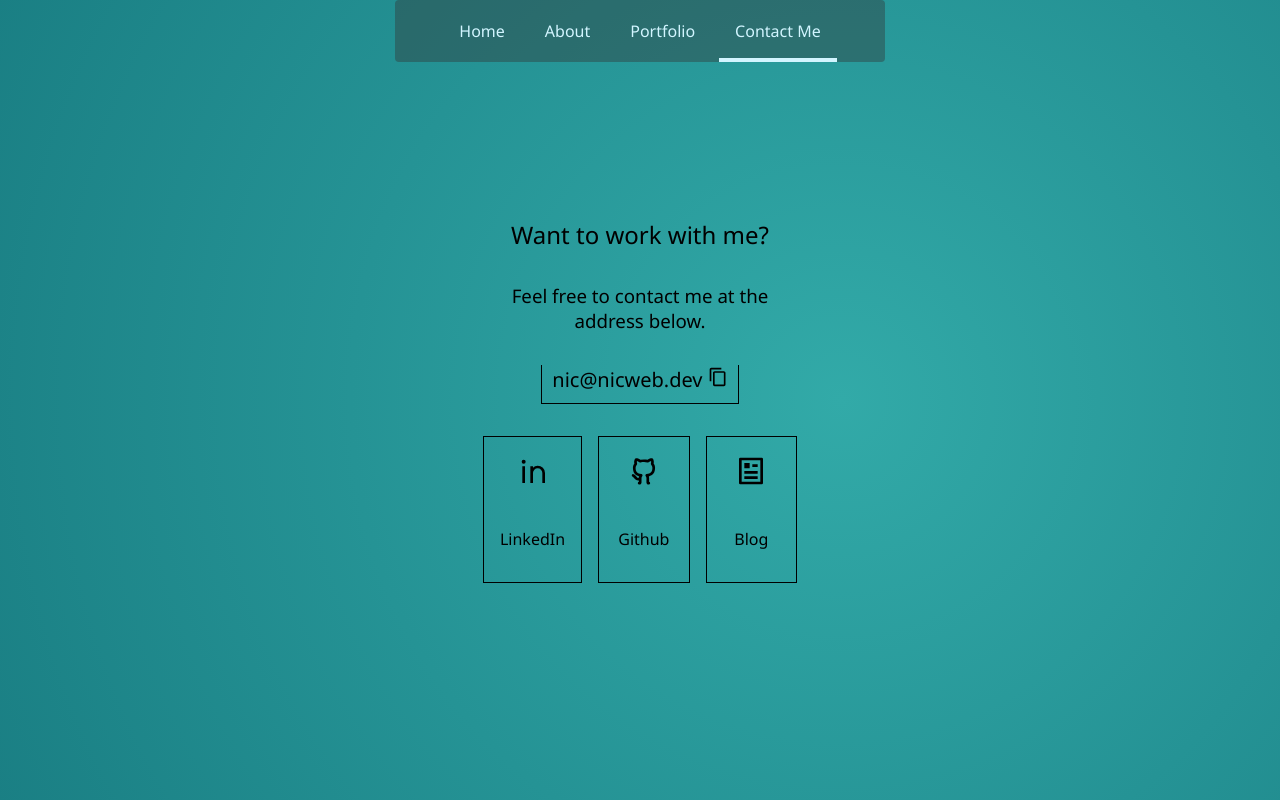
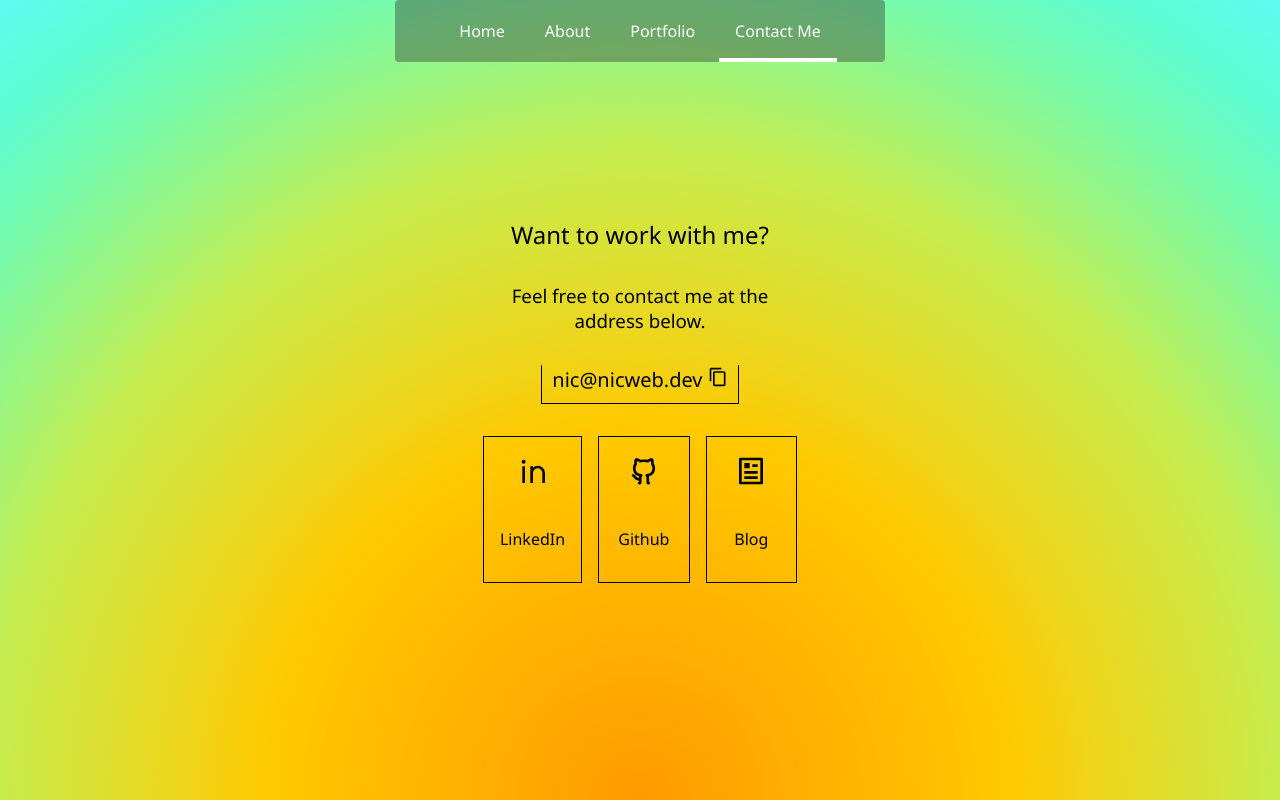
Before and after one commit to NicMortelliti/portfolio, a React (Create React App) app: page /contact in a window 1280 px wide. Built offline with nearby package versions, Linux system fonts and the light colour scheme.

Commit message:
update background effect

```diff
--- a/src/components/App.js
+++ b/src/components/App.js
@@ -1,10 +1,10 @@
-import React, { useState } from "react";
+import React from "react";
 import { BrowserRouter as Router, Routes, Route } from "react-router-dom";
 
 // Styled Components
 import GlobalStyles from "./styles/Global";
 import { ThemeProvider } from "styled-components";
-import { blue } from "./styles/Theme";
+import { theme } from "./styles/Theme";
 import { Wrapper } from "./styles/Layout.styled";
 
 // Import components
@@ -15,15 +15,13 @@ import Portfolio from "../pages/Portfolio";
 import Contact from "../pages/Contact";
 
 function App() {
-  const [theme, setTheme] = useState(blue);
-
   return (
     <ThemeProvider theme={theme}>
       <GlobalStyles />
       <Router>
         <Wrapper>
           <div className="nav">
-            <Navbar setTheme={setTheme} />
+            <Navbar />
           </div>
           <div className="content">
             <Routes>
--- a/src/components/styles/Global.js
+++ b/src/components/styles/Global.js
@@ -17,21 +17,41 @@ html {
 }
 
 body {
-  background-image: radial-gradient(circle, ${({ theme }) => theme.gradient});
+  /* background: ${({ theme }) => theme.bgColor}; */
   animation: fadein 2s;
+  @keyframes fadein {
+    from { opacity: 0; }
+    to   { opacity: 1; }
+  }
 
-  animation: animateBg 13s linear infinite;
-  background-image: radial-gradient(90deg,#1a5fb4,#f9f06b,#1a5fb4,#f9f06b);
-  background-size: 300% 100%;
-}
-  @keyframes animateBg {
-  0% { background-position: 0% 0%; }
-  100% { background-position: 100% 0%; }
-}
+  animation: sunrise 4s ease-in-out infinite;
+  background: radial-gradient(
+      circle at center bottom,
+      #ff9a00,
+      #ffa600,
+      #ffb200,
+      #ffbd00,
+      #ffc900,
+      #ecd61d,
+      #d9e236,
+      #c5ec4f,
+      #9cf57e,
+      #77faaa,
+      #5dfcd2,
+      #5ffbf1
+    );
 
-@keyframes fadein {
-  from { opacity: 0; }
-  to   { opacity: 1; }
+    @keyframes sunrise {
+    0% {
+      background-position: bottom;
+    }
+    50% {
+      background-position: top;
+    }
+    100% {
+      background-position: bottom;
+    }
+  }
 }
 `;
 
--- a/src/components/styles/NavBar.styled.js
+++ b/src/components/styles/NavBar.styled.js
@@ -15,12 +15,12 @@ export const NavBar = styled.div`
 
   .active {
     pointer-events: none;
-    border-bottom: 4px solid ${primary};
+    border-bottom: 4px solid white;
   }
 
   a {
     display: block;
-    color: ${primary};
+    color: white;
 
     font-size: medium;
 
--- a/src/components/styles/Theme.js
+++ b/src/components/styles/Theme.js
@@ -1,19 +1,7 @@
-const sixtyColor = "#d2f5ff";
+const sixtyColor = "#9fc6d1";
 const thirtyColor = "#F26D68";
 const tenColor = "black";
 const accent = "#00C9B7";
-
-// Black Panther colors
-const purpleLight = "#9666C1";
-const purpleDark = "#750E81";
-const yellowLight = "#CDA95C";
-const yellowDark = "#6F4002";
-const redLight = "#8A0008";
-const redDark = "#460001";
-const greenLight = "#11E5A4";
-const greenDark = "#073530";
-const blueLight = "#32AAA8";
-const blueDark = "#07525B";
 
 export const theme = {
   primary: sixtyColor,
@@ -21,40 +9,4 @@ export const theme = {
   color: tenColor,
   inverse: thirtyColor,
   accent: accent,
-
-  green: greenLight,
-  blue: blueLight,
-  red: redLight,
-  yellow: yellowLight,
-  purple: purpleLight,
 };
-
-export const green = {
-  ...theme,
-  gradient: `${greenLight}, #00B68B, #00886F, #005D50, ${greenDark}`,
-  bgColor: greenLight,
-};
-
-export const blue = {
-  ...theme,
-  gradient: `${blueLight}, #259395, #197d82, #0f676f, ${blueDark}`,
-  bgColor: blueLight,
-};
-
-export const red = {
-  ...theme,
-  gradient: `${redLight}, #790009, #670008, #560005, ${redDark}`,
-  bgColor: redLight,
-};
-
-export const yellow = {
-  ...theme,
-  gradient: `${yellowLight}, #B68D45, #9E732E, #875919, ${yellowDark}`,
-  bgColor: yellowLight,
-};
-
-export const purple = {
-  ...theme,
-  gradient: `${purpleLight}, #8E53B2, #853FA2, #7D2892, ${purpleDark}`,
-  bgColor: purpleLight,
-};
--- a/src/data/linkData.js
+++ b/src/data/linkData.js
@@ -1,12 +1,10 @@
-import { green, blue, yellow, purple } from "../components/styles/Theme";
-
 import { RiArticleLine, RiGithubLine, RiLinkedinLine } from "react-icons/ri";
 
 export const internalLinks = [
-  { to: "/", text: "Home", theme: green },
-  { to: "/about", text: "About", theme: blue },
-  { to: "/portfolio", text: "Portfolio", theme: yellow },
-  { to: "/contact", text: "Contact Me", theme: purple },
+  { to: "/", text: "Home" },
+  { to: "/about", text: "About" },
+  { to: "/portfolio", text: "Portfolio" },
+  { to: "/contact", text: "Contact Me" },
 ];
 
 export const externalLinks = [
```
